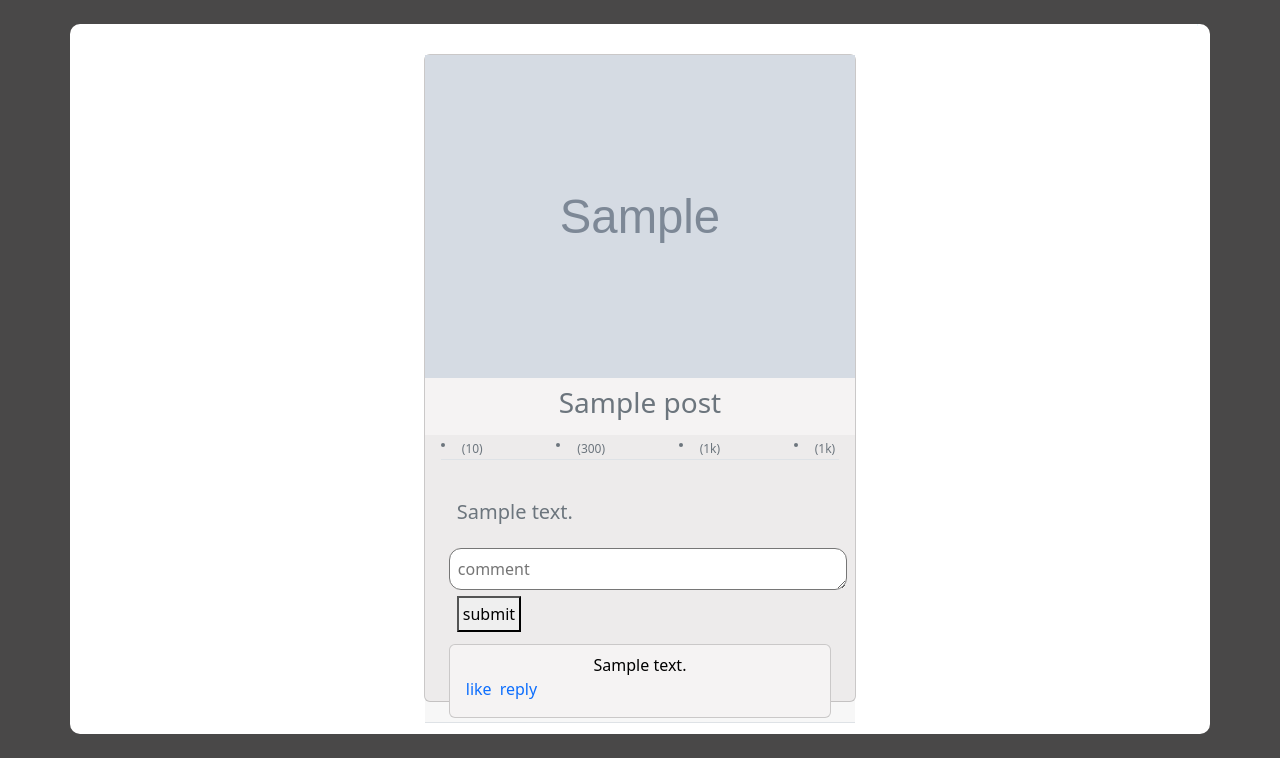
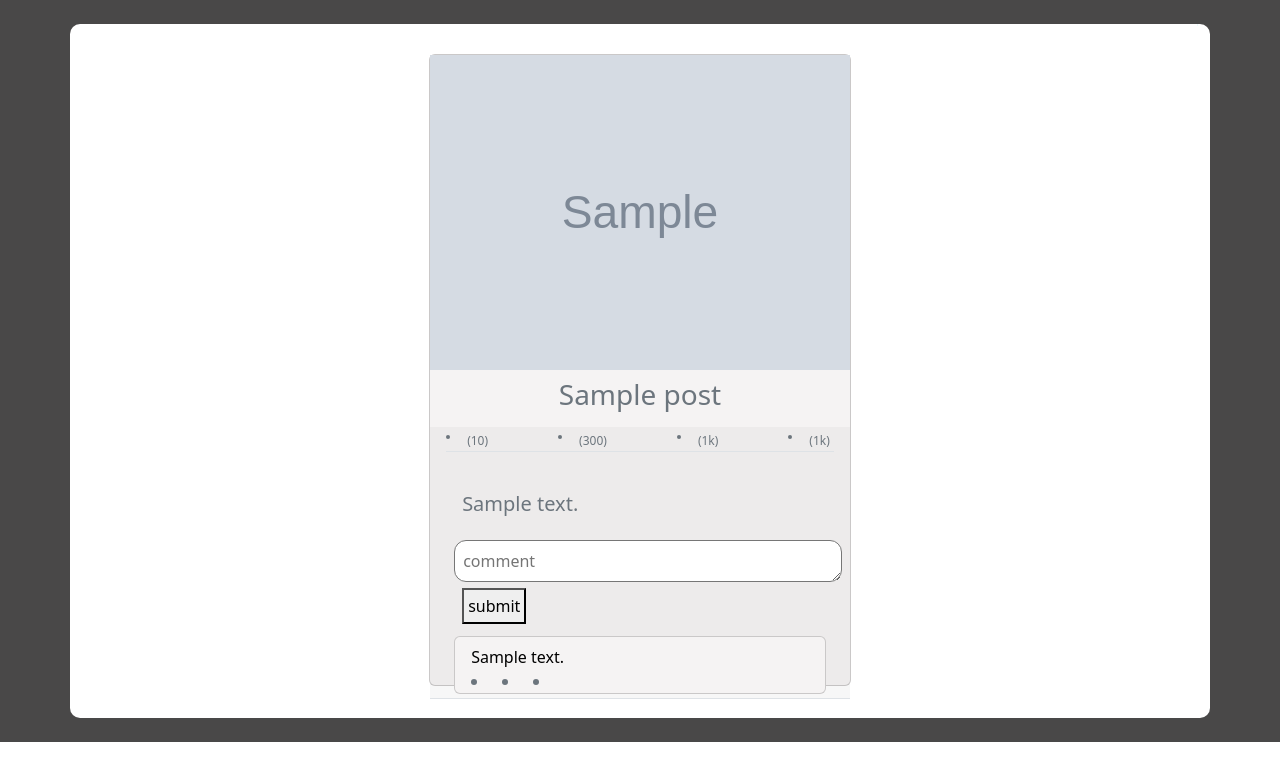
Before and after one commit to chriford/blog, a Django app: template blog/templates/blog/post-view.html in a window 1280 px wide. Shown: the part 203-961 px from the top of the page. Run offline with Django 3.2, Linux system fonts and the light colour scheme; the template is opened without the code that fills it: most values are stand-ins (such as "Sample title", 1, 10 or a date in 2020); grey boxes marked "Sample" are stand-in pictures; some libraries are stand-ins or nearby versions.

Commit message:
update files

```diff
--- a/blog/models/post.py
+++ b/blog/models/post.py
@@ -43,6 +43,9 @@ class Post(Timestamp):
         blank=True,
     )
 
+    class Meta:
+        ordering = ['-pk']
+
     def __str__(self):
         return self.title
 
--- a/blog/models/trash.py
+++ b/blog/models/trash.py
@@ -46,3 +46,6 @@ class Trash(Timestamp):
 
     def __str__(self):
         return f"{self.post.title} - trash-{self.pk}"
+
+    class Meta:
+        ordering = ['-pk']
--- a/blog/templates/blog/post-view.html
+++ b/blog/templates/blog/post-view.html
@@ -131,17 +131,21 @@
                     <div class="">
                         {% for comment in post.comments %}
                             <div class="card px-3 pt-2 mx-2 mt-2">
-                                <div class="text-center">
+                                <div class="text-left">
                                     {{comment.comment}}
                                 </div>
-                                <p class="w-100 d-flex justify-conent-around">
-                                    <a href="" class=" float-left text-decoration-none">
-                                        like
+                                <div class="w-100 d-flex">
+                                    <a href="% url 'blog:comment_action' pk=comment.pk 'like' %}" class="text-decoration-none">
+                                        <li class="fa fa-fw fa-thumbs-up text-muted text-primary"></li>
                                     </a>
-                                    <a href="" class=" float-right text-decoration-none mx-2">
-                                            reply
-                                        </a>
-                                </p>
+                                    <a href="% url 'blog:comment_action' pk=comment.pk 'update' %}" class="text-decoration-none mx-2">
+                                        <li class="fa fa-fw fa-pencil text-muted text-primary"></li>
+                                    </a>
+
+                                    <a href="% url 'blog:comment_action' pk=comment.pk 'delete' %}" class="float-right">
+                                        <li class="fa fa-fw fa-trash text-muted text-primary"></li>
+                                    </a>
+                                </div>
                             </div>
                         {% endfor %}
                     </div>
--- a/blog/urls.py
+++ b/blog/urls.py
@@ -28,7 +28,7 @@ urlpatterns = [
     path('post/<str:title>/delete/blog/key/<int:pk>/', post_delete, name='post-delete'),
     path('post/<str:title>/update/blog/key/<int:pk>/', post_update, name='post-update'),
     path('post/<str:title>/read/blog/key/<int:pk>/', post_view, name='post-view'),
-    path('post/id/<int:pk>/title/<str:title>/comment/', comment, name='comment'),
+    path('post/pk/<int:pk>/title/<str:title>/comment/', comment, name='comment'),
     path('api/token/', TokenObtainPairView.as_view(), name='token_obtain_pair'),
     path('api/token/refresh/', TokenRefreshView.as_view(), name='token_refresh'),
 ]
```
